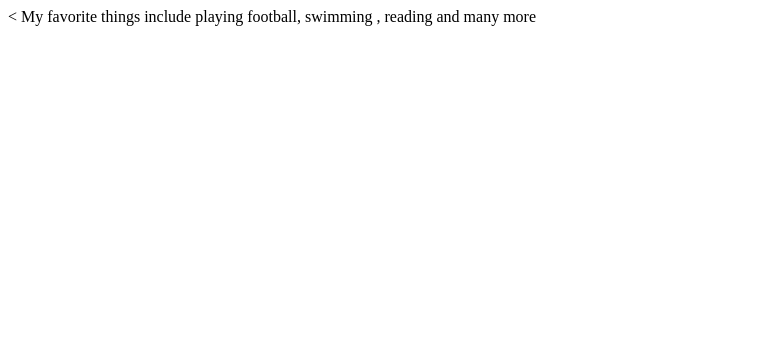
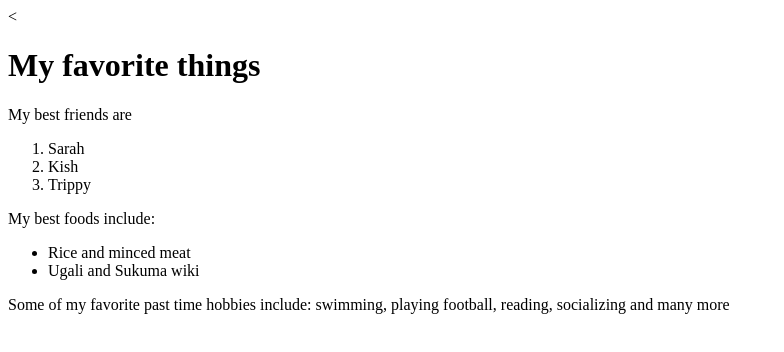
Before and after one commit to ian-mamen/first-website, a plain HTML site: page my-favorite-things.html in a window 1280 px wide. Shown: the whole page, without its empty margins (0-784 px from the left). Drawn offline with Linux system fonts and the light colour scheme.

Commit message:
added a list of elements to my html page

```diff
--- a/my-favorite-things.html
+++ b/my-favorite-things.html
@@ -5,6 +5,19 @@
     <title>My favorite things</title>
   </head>
   <body>
-    My favorite things include playing football, swimming , reading and many more
+    <h1>My favorite things</h1>
+
+    <p>My best friends are</p>
+    <ol>
+      <li>Sarah</li>
+      <li>Kish</li>
+      <li>Trippy</li>
+    </ol>
+  <p>My best foods include:</p>
+    <ul>
+      <li>Rice and minced meat</li>
+      <li>Ugali and Sukuma wiki</li>
+    </ul>
+    <p>Some of my favorite past time hobbies include: swimming, playing football, reading, socializing and many more</p>
   </body>
 </html>
```
